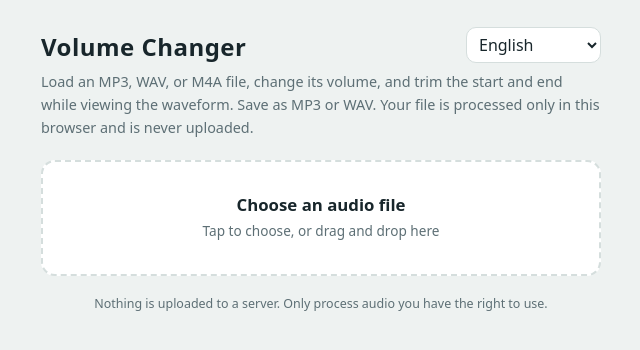
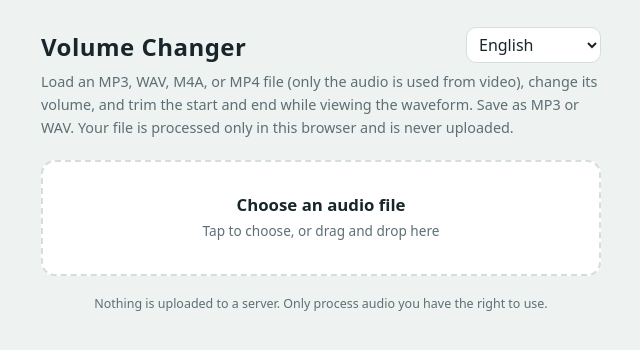
Before and after one commit to Himynameis-maker/-alpha, a plain HTML site: page index.html in a window 1280 px wide. Shown: the whole page, without its empty margins (319-959 px from the left). Drawn offline with Linux system fonts and the light colour scheme.

Commit message:
Update index.html

```diff
--- a/index.html
+++ b/index.html
@@ -75,7 +75,7 @@ a.btn{display:flex;align-items:center;justify-content:center;text-decoration:non
   <p class="lead" data-i18n="lead"></p>
 
   <label class="drop" id="drop">
-    <input type="file" id="file" accept=".mp3,.wav,.m4a,audio/mpeg,audio/wav,audio/x-wav,audio/mp4,audio/x-m4a">
+    <input type="file" id="file" accept=".mp3,.wav,.m4a,.mp4,audio/mpeg,audio/wav,audio/x-wav,audio/mp4,audio/x-m4a,video/mp4">
     <strong id="dropTitle"></strong>
     <span data-i18n="dropSub"></span>
   </label>
@@ -148,32 +148,32 @@ a.btn{display:flex;align-items:center;justify-content:center;text-decoration:non
   const I18N = {
     ja: { _name:"日本語",
       title:"音量変更ツール",
-      lead:"MP3・WAV・M4Aを読み込んで、音量変更と、波形を見ながらの前後カットができます。保存形式はMP3またはWAVです。ファイルはこの端末のブラウザ内だけで処理され、外部へ送信されません。",
+      lead:"MP3・WAV・M4A・MP4（動画は音声のみ使用）を読み込んで、音量変更と、波形を見ながらの前後カットができます。保存形式はMP3またはWAVです。ファイルはこの端末のブラウザ内だけで処理され、外部へ送信されません。",
       choose:"音声ファイルを選択", loading:"読み込み中…", another:"別のファイルを選択", dropSub:"タップして選ぶ、またはここにドラッグ＆ドロップ",
       waveAria:"波形。両端の丸をドラッグして使う範囲を選択", hint:"波形の左右の丸をドラッグして、残す範囲を選びます。波形をタップすると再生位置が移動します。",
       reset:"全体に戻す", play:"再生", pause:"一時停止", volAria:"音量（パーセント）", fmtLabel:"保存形式", optWav:"WAV（無劣化）", brLabel:"MP3ビットレート（kbps）",
       dl:"音量を変更して保存", note:"サーバーへのアップロードは行いません。ご自身が利用権を持つ音声のみ加工してください。",
-      mute:"無音", clip:"音量が大きすぎる部分があり、音が割れる（クリップする）可能性があります。", errRead:"このファイルを読み込めませんでした。MP3・WAV・M4A形式か確認してください。",
+      mute:"無音", clip:"音量が大きすぎる部分があり、音が割れる（クリップする）可能性があります。", errRead:"このファイルを読み込めませんでした。MP3・WAV・M4A・MP4形式か確認してください。動画は音声付きで、サイズが大きすぎないものをお試しください。",
       mono:"モノラル", stereo:"ステレオ", converting:"変換中…（画面を閉じないでください）", fallbackWav:"MP3エンコーダを読み込めなかったため、WAVで保存します。",
       done:"変換が完了しました。自動で保存されない場合は、上の「保存する」をタップしてください。", fail:"変換に失敗しました：{msg}", saveLink:"保存する（{mb} MB）" },
     en: { _name:"English",
       title:"Volume Changer",
-      lead:"Load an MP3, WAV, or M4A file, change its volume, and trim the start and end while viewing the waveform. Save as MP3 or WAV. Your file is processed only in this browser and is never uploaded.",
+      lead:"Load an MP3, WAV, M4A, or MP4 file (only the audio is used from video), change its volume, and trim the start and end while viewing the waveform. Save as MP3 or WAV. Your file is processed only in this browser and is never uploaded.",
       choose:"Choose an audio file", loading:"Loading…", another:"Choose another file", dropSub:"Tap to choose, or drag and drop here",
       waveAria:"Waveform. Drag the handles at both ends to choose the range", hint:"Drag the two handles on the waveform to choose the part to keep. Tap the waveform to move the playhead.",
       reset:"Reset range", play:"Play", pause:"Pause", volAria:"Volume (percent)", fmtLabel:"Save as", optWav:"WAV (lossless)", brLabel:"MP3 bitrate (kbps)",
       dl:"Apply volume and save", note:"Nothing is uploaded to a server. Only process audio you have the right to use.",
-      mute:"Mute", clip:"Some parts may be too loud and could clip (distort).", errRead:"Could not read this file. Check that it is MP3, WAV, or M4A.",
+      mute:"Mute", clip:"Some parts may be too loud and could clip (distort).", errRead:"Could not read this file. Check that it is MP3, WAV, M4A, or MP4 with audio, and not too large.",
       mono:"Mono", stereo:"Stereo", converting:"Converting… keep this screen open.", fallbackWav:"The MP3 encoder could not be loaded, so the file will be saved as WAV.",
       done:"Done. If the file does not save automatically, tap Save above.", fail:"Conversion failed: {msg}", saveLink:"Save ({mb} MB)" },
     zh: { _name:"中文（简体）",
       title:"音量调节工具",
-      lead:"导入 MP3、WAV 或 M4A 文件，调整音量，并在查看波形的同时裁剪开头和结尾。可保存为 MP3 或 WAV。文件仅在本设备的浏览器中处理，不会上传到任何服务器。",
+      lead:"导入 MP3、WAV、M4A 或 MP4 文件（视频仅使用音频），调整音量，并在查看波形的同时裁剪开头和结尾。可保存为 MP3 或 WAV。文件仅在本设备的浏览器中处理，不会上传到任何服务器。",
       choose:"选择音频文件", loading:"正在加载…", another:"选择其他文件", dropSub:"点按选择，或拖放到此处",
       waveAria:"波形。拖动两端的圆点选择范围", hint:"拖动波形两端的圆点来选择要保留的范围。点按波形可移动播放位置。",
       reset:"恢复全部范围", play:"播放", pause:"暂停", volAria:"音量（百分比）", fmtLabel:"保存格式", optWav:"WAV（无损）", brLabel:"MP3 比特率 (kbps)",
       dl:"应用音量并保存", note:"不会上传到服务器。请仅处理你有权使用的音频。",
-      mute:"静音", clip:"部分内容音量过大，可能出现削波（失真）。", errRead:"无法读取此文件。请确认是 MP3、WAV 或 M4A 格式。",
+      mute:"静音", clip:"部分内容音量过大，可能出现削波（失真）。", errRead:"无法读取此文件。请确认是带音频的 MP3、WAV、M4A 或 MP4 格式，且文件不要过大。",
       mono:"单声道", stereo:"立体声", converting:"正在转换…请保持此页面打开。", fallbackWav:"无法加载 MP3 编码器，将以 WAV 格式保存。",
       done:"转换完成。如果没有自动保存，请点按上方的“保存”。", fail:"转换失败：{msg}", saveLink:"保存（{mb} MB）" }
   };
```
